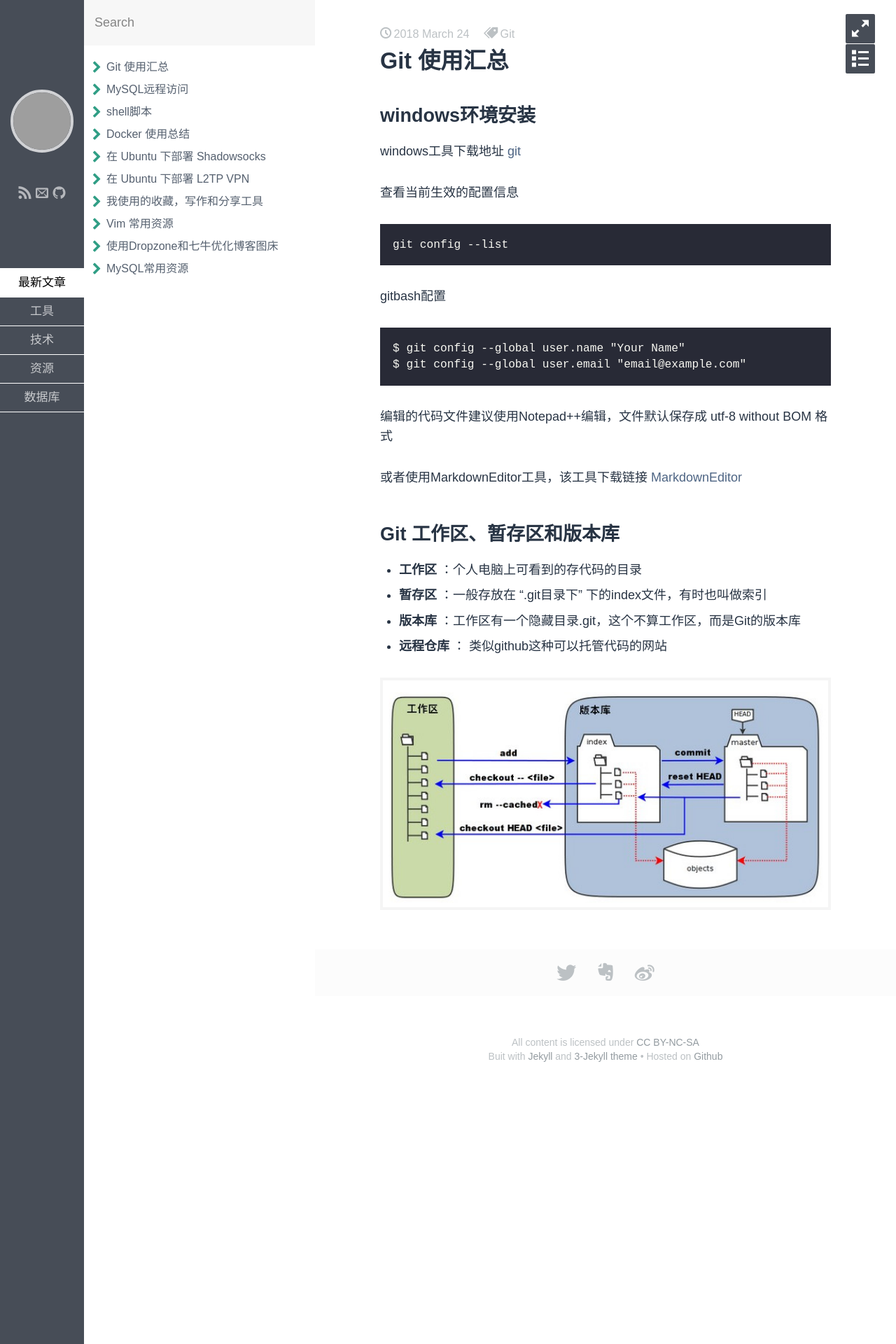
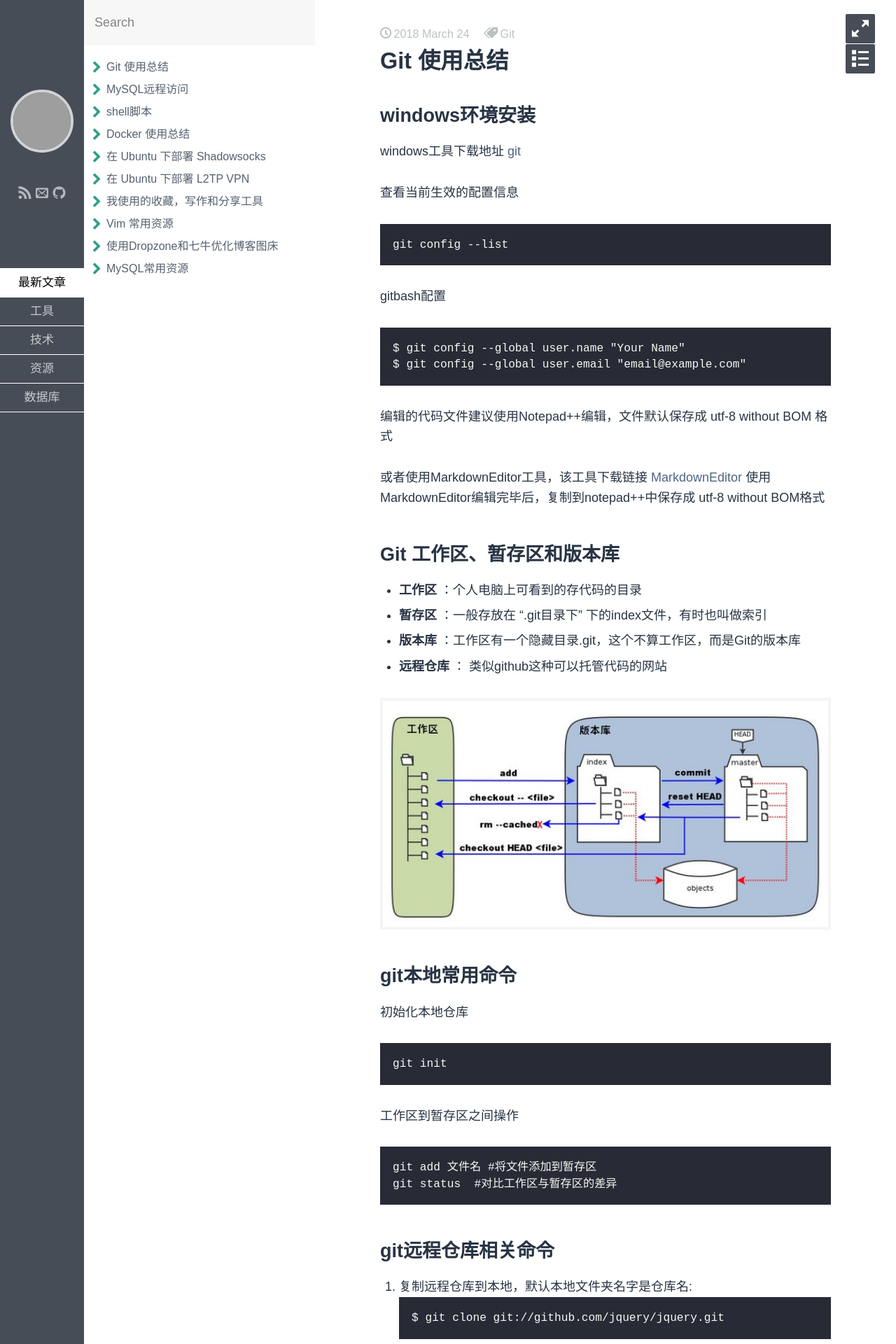
Before and after one commit to liuxinhuayu/liuxinhuayu.github.io, a Jekyll site: the page built from _posts/tool/2018-03-24-git-note.md, in a window 1280 px wide. Shown: the top 1920 px of the page at 70% size. Built offline with Jekyll 4.4.1, drawn with Linux system fonts in a browser that asks for light colours; some web fonts are replaced; some of the changed text lies outside the part shown; grey boxes are pictures that could not be loaded.

Commit message:
change git note

````diff
--- a/_posts/tool/2018-03-24-git-note.md
+++ b/_posts/tool/2018-03-24-git-note.md
@@ -1,6 +1,6 @@
 ---
 layout: post
-title: Git 使用汇总
+title: Git 使用总结
 category: 工具
 tags: Git
 keywords: Git
@@ -24,6 +24,7 @@ $ git config --global user.email "email@example.com"
 编辑的代码文件建议使用Notepad++编辑，文件默认保存成 utf-8 without BOM 格式
 
 或者使用MarkdownEditor工具，该工具下载链接 [MarkdownEditor](https://github.com/jijinggang/MarkdownEditor/releases)
+使用MarkdownEditor编辑完毕后，复制到notepad++中保存成 utf-8 without BOM格式
 
 ## Git 工作区、暂存区和版本库
 
@@ -33,3 +34,64 @@ $ git config --global user.email "email@example.com"
 * __远程仓库__ ： 类似github这种可以托管代码的网站
 
 ![git图片](/assets/img/2018-03-24-git-note-1.jpg)
+
+## git本地常用命令
+初始化本地仓库
+```
+git init
+```
+
+工作区到暂存区之间操作
+```
+git add 文件名 #将文件添加到暂存区
+git status  #对比工作区与暂存区的差异
+```
+
+## git远程仓库相关命令
+
+1. 复制远程仓库到本地，默认本地文件夹名字是仓库名:
+```
+$ git clone git://github.com/jquery/jquery.git
+```
+2. 关联远程仓库，并在本地给它起个名字，默认是origin:
+```
+$ git remote add [name] [url]
+例如
+$git remote add origin https://github.com/haosuwei/haosuwei.github.io.git
+```
+
+3. 查看已关联的远程仓库:
+```
+$ git remote -v
+```
+
+4. 删除远程仓库，只是删除本地对远程仓库的映射名字:
+```
+$ git remote rm [name]
+```
+
+5. 修改要被推送的远程仓库的地址:
+```
+$ git remote set-url --push [name] [newUrl]
+```
+
+6. 拉取远程仓库的文件到本地:
+```
+$ git pull [remoteName] [localBranchName]
+```
+
+7. 把本地文件推送到远程仓库:
+```
+$ git push [remoteName] [localBranchName]
+```
+
+8. 强制推送更改:
+```
+$ git push --force origin master
+```
+
+9. 如果想把本地的某个分支 test 提交到远程仓库,并作为远程仓库的 master 分支,或者作为另外一个名叫 test 的分支,如下:
+```
+$ git push origin test:master // 提交本地 test 分支作为远程的 master 分支
+$ git push origin test:test // 提交本地 test 分支作为远程的 test 分支
+```
````
